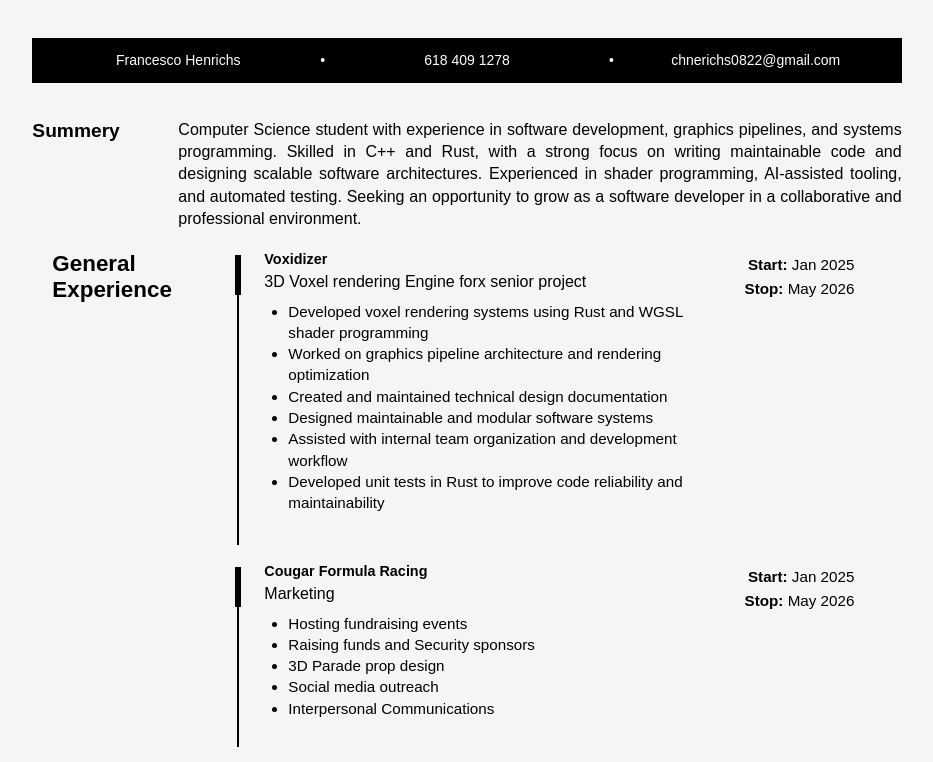
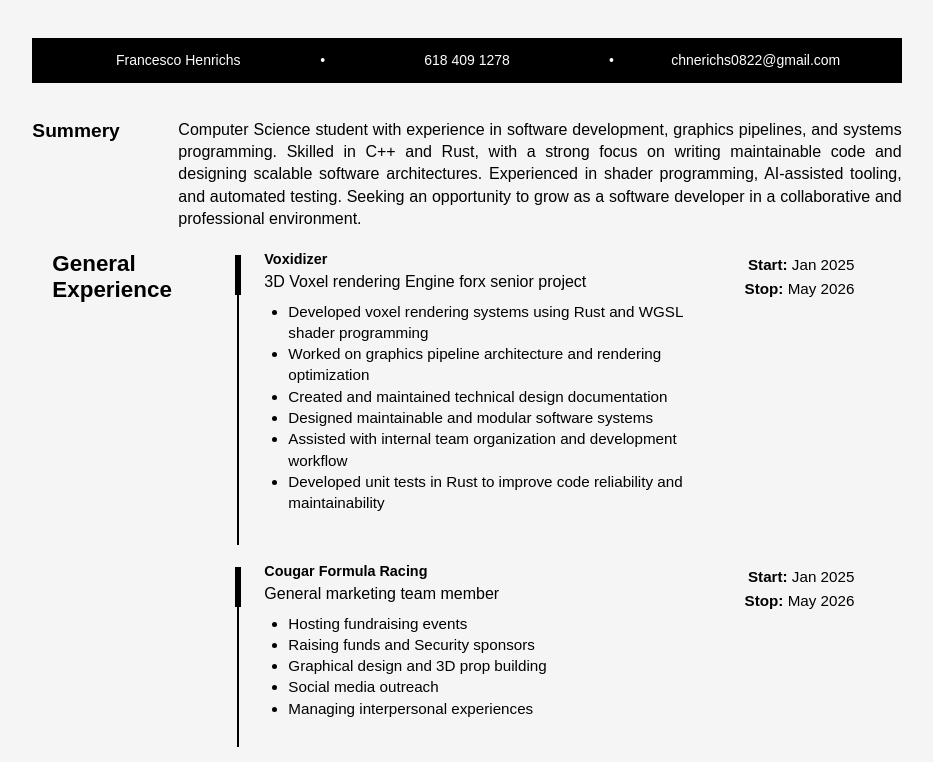
Before and after one commit to TheDoctorsEquivalence909er/Resume, a plain HTML site: page index.html in a window 1280 px wide. Shown: the top 762 px of the page, without its empty margins (173-1106 px from the left). Drawn offline with Linux system fonts and the light colour scheme.

Commit message:
Changed my Credential To be more specified for Cougar Formula racing

```diff
--- a/index.html
+++ b/index.html
@@ -309,13 +309,13 @@
       </div>
       <div class="experience-main">
         <h2>Cougar Formula Racing </h2>
-        <h3>Marketing</h3>
+        <h3>General marketing team member</h3>
         <ul>
-            <li>Hosting fundraising events </li>
+            <li>Hosting fundraising events</li>
             <li>Raising funds and Security sponsors</li>
-            <li>3D Parade prop design</li>
+            <li>Graphical design and 3D prop building</li>
             <li>Social media outreach</li>
-            <li>Interpersonal Communications</li>
+            <li>Managing interpersonal experiences</li>
         </ul>
       </div>
       <div class="experience-dates">
```
